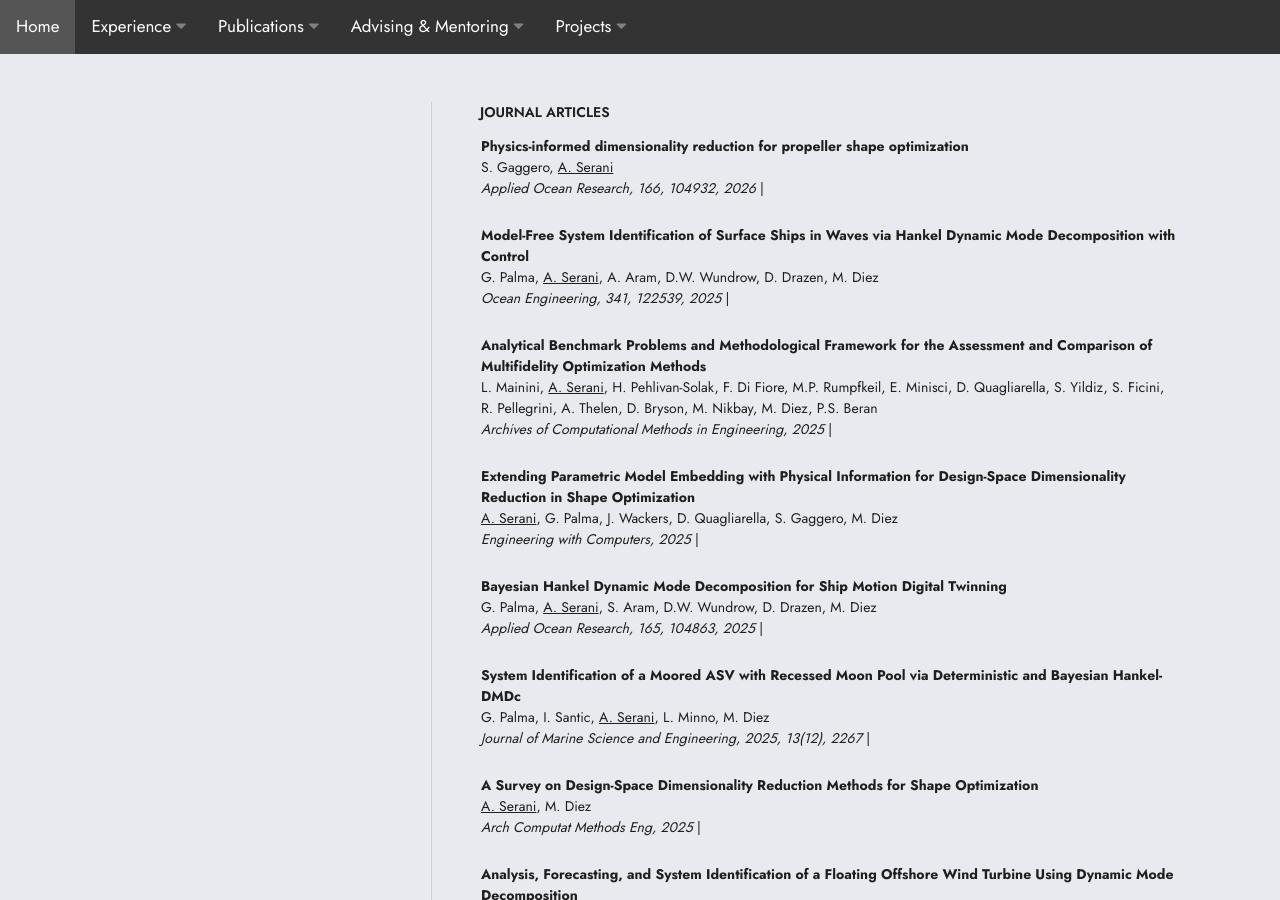
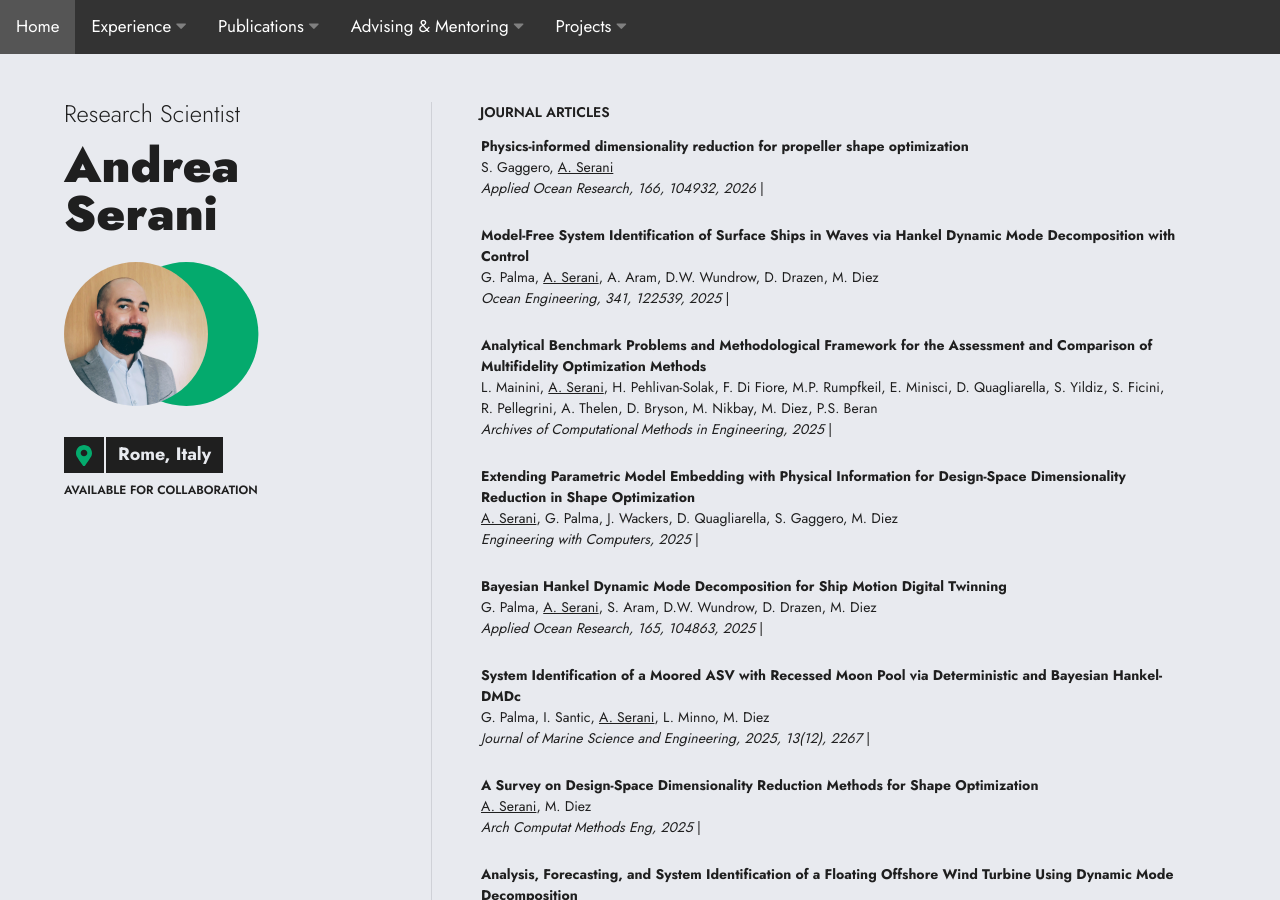
Before and after one commit to aserani/aserani.github.io, a Jekyll site: the page built from html/articles.html, in a window 1280 px wide and 900 px high. Built offline with Jekyll 4.4.1, drawn with Linux system fonts in a browser that asks for light colours; a style sheet for code colours, icons or effects is not loaded.

Commit message:
Fix title formatting and clean up HTML structure

```diff
--- a/html/articles.html
+++ b/html/articles.html
@@ -1,19 +1,11 @@
 ---
 layout: default
-title: Andrea Serani - Articles
+title: Andrea Serani – Articles
 body_class: antialiased bg-back leading-normal font-text text-front
+show_sidebar: true
 ---
 
-<section class="container flex flex-wrap items-stretch pt-4 my-8">
-
-  <div class="w-full lg:w-1/3 lg:border-r border-line lg:px-8 xl:px-12">
-    <div id="site-sidebar" class="h-full"></div>
-  </div>
-
-</div>
-  <div class="w-full lg:w-2/3 lg:pl-8 xl:pl-12">
-
-	<h5 class="section-header pb-3">Journal Articles</h5>
+<h5 class="section-header pb-3">Journal Articles</h5>
 
 <table class="borderless">
 <tr><td>
@@ -510,6 +502,3 @@
                         </td>
                     </tr>
                 </table>
-
-</div>
-</section>
```
